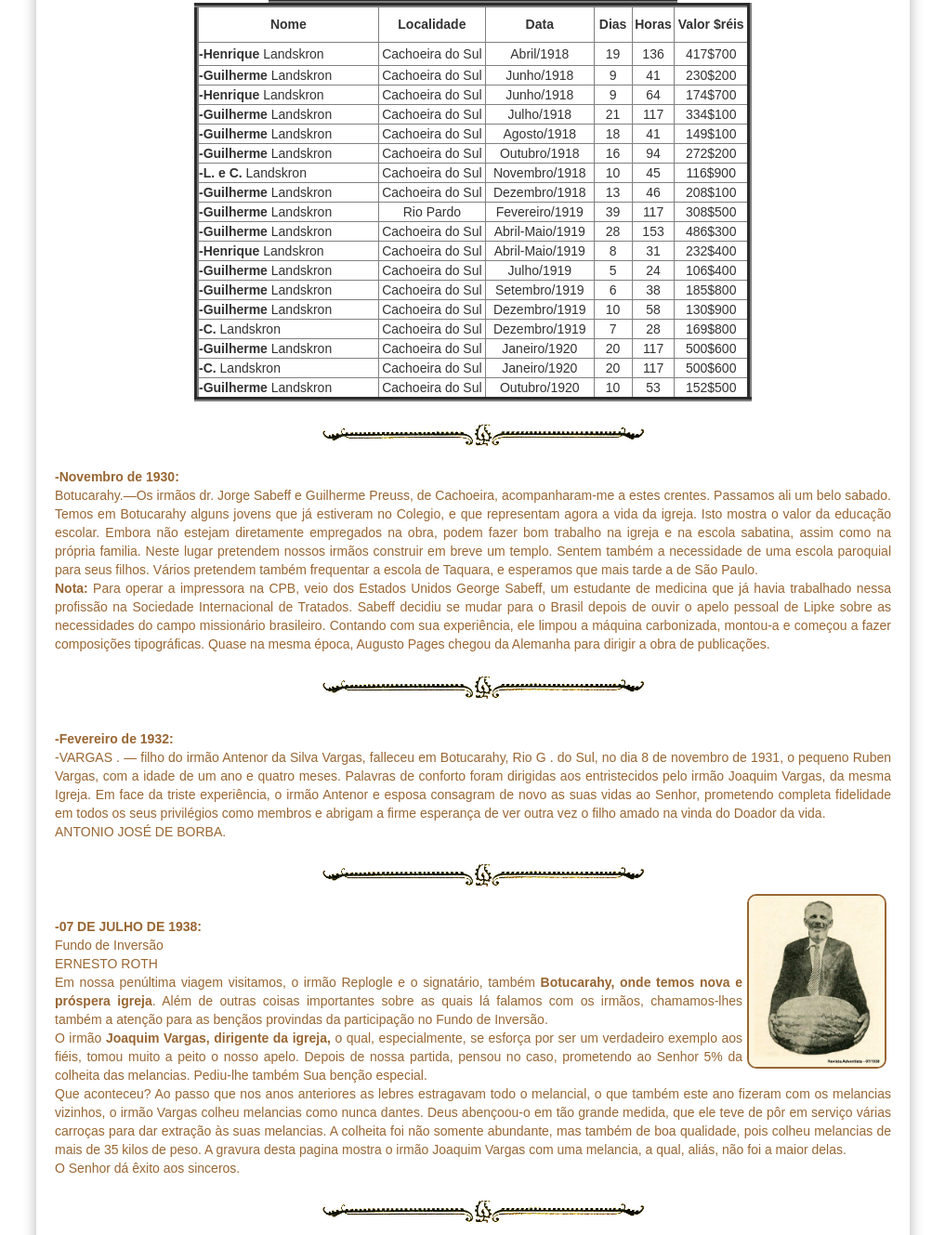
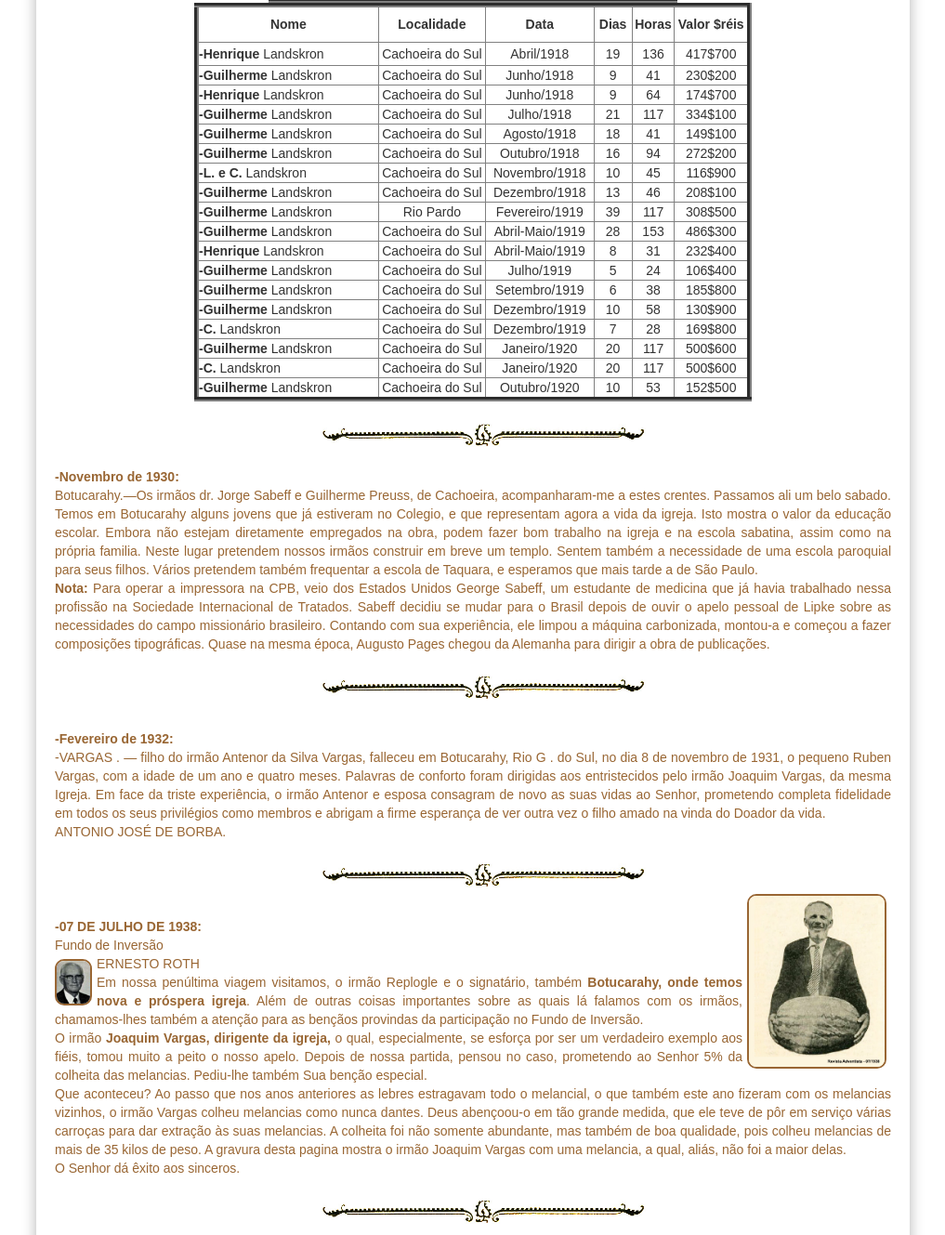
Before and after one commit to claudiovargas1955/claudiovargas1955.github.io, a Jekyll site: the page built from _pages/história-da-iasd-bosque.html, in a window 1280 px wide. Shown: the part 2264-3593 px from the top of the page at 93% size, without its empty margins (131-1148 px from the left). Built offline with Jekyll 4.4.1, drawn with Linux system fonts in a browser that asks for light colours; some web fonts are replaced; grey boxes are pictures that could not be loaded.

Commit message:
Update história-da-iasd-bosque.html

```diff
--- a/_pages/história-da-iasd-bosque.html
+++ b/_pages/história-da-iasd-bosque.html
@@ -365,6 +365,7 @@
 
 <p><b>-07 DE JULHO DE 1938: </b><br>
 Fundo de Inversão<br>
+<img class="esq5" style="float:left"; src="/images/pr ernesto roth.jpg" class="img-responsive" width="40px" title="Pr. Ernesto Roth";/>
 ERNESTO ROTH<br>
 Em nossa penúltima viagem visitamos, o irmão Replogle e o signatário, também <b>Botucarahy, onde temos nova e próspera igreja</b>. Além de outras coisas importantes
 sobre as quais lá falamos com os irmãos, chamamos-lhes também a atenção para as bençãos provindas da participação no Fundo de Inversão.<br>
```
